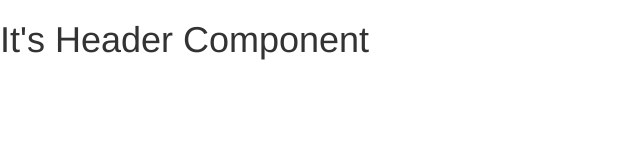
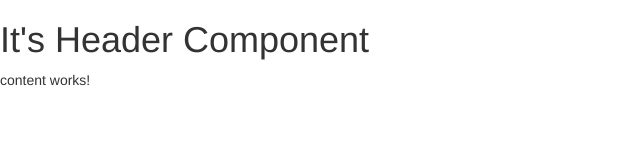
Before and after one commit to ibnuhalimm/angular-fundamentals, an Angular app: page / in a window 1280 px wide. Shown: the top 160 px of the page, without its empty margins (0-640 px from the left). Built offline with nearby package versions, Linux system fonts and the light colour scheme.

Commit message:
create content component using `ng generate`

```diff
--- a/src/app/app.component.html
+++ b/src/app/app.component.html
@@ -1 +1 @@
-<app-header></app-header>
+<app-content></app-content>
--- a/src/app/app.module.ts
+++ b/src/app/app.module.ts
@@ -3,11 +3,13 @@
 
 import { AppComponent } from './app.component';
 import { HeaderComponent } from './header/header.component';
+import { ContentComponent } from './content/content.component';
 
 @NgModule({
   declarations: [
     AppComponent,
-    HeaderComponent
+    HeaderComponent,
+    ContentComponent
   ],
   imports: [
     BrowserModule
--- /dev/null
+++ b/src/app/content/content.component.html
@@ -0,0 +1,2 @@
+<app-header></app-header>
+<p>content works!</p>
--- /dev/null
+++ b/src/app/content/content.component.ts
@@ -0,0 +1,15 @@
+import { Component, OnInit } from '@angular/core';
+
+@Component({
+  selector: 'app-content',
+  templateUrl: './content.component.html',
+  styleUrls: ['./content.component.css']
+})
+export class ContentComponent implements OnInit {
+
+  constructor() { }
+
+  ngOnInit(): void {
+  }
+
+}
```
Also changed, not shown: src/app/content/content.component.css (added), 1 other file (tests, documents, lock files or other folders).
